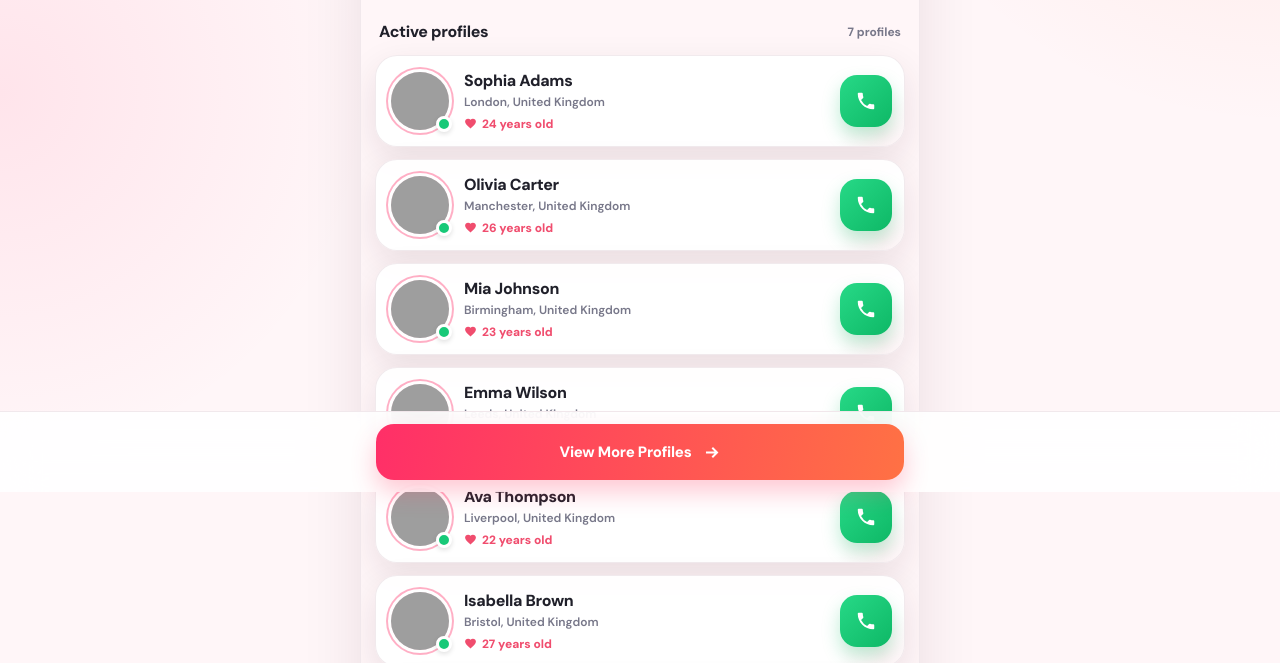
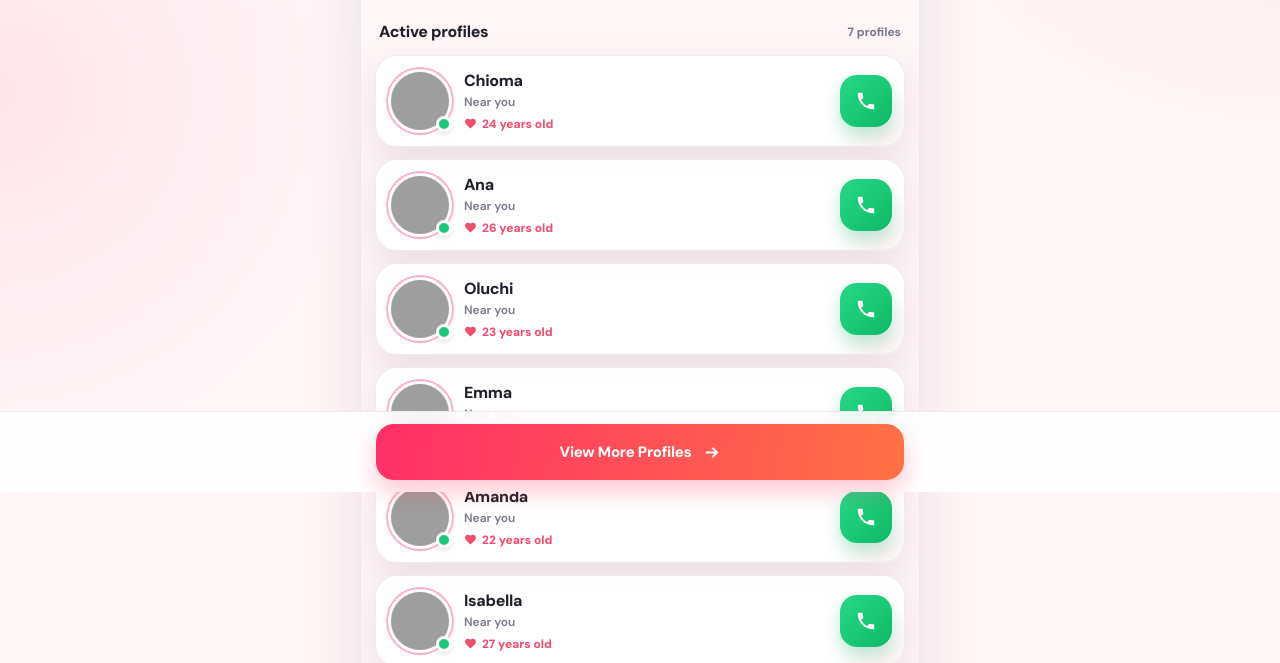
Before and after one commit to myacademy-b/Chatm, a plain HTML site: page index.html in a window 1280 px wide. Shown: the part 308-971 px from the top of the page. Drawn offline with Linux system fonts and the light colour scheme; grey boxes are pictures that could not be loaded.

Commit message:
Add files via upload

```diff
--- a/index.html
+++ b/index.html
@@ -638,52 +638,52 @@
 
     const profiles = [
       {
-        name: "Sophia Adams",
-        location: "London, United Kingdom",
+        name: "Chioma",
+        location: "Near you",
         age: 24,
-        image: "https://i.pravatar.cc/160?img=47",
+        image: "https://i.ibb.co/sJgyjdVD/IMG-6704.jpg",
         link: DESTINATION_URL
       },
       {
-        name: "Olivia Carter",
-        location: "Manchester, United Kingdom",
+        name: "Ana",
+        location: "Near you",
         age: 26,
-        image: "https://i.pravatar.cc/160?img=32",
+        image: "https://i.ibb.co/yczWZjFP/IMG-6705.jpg",
         link: DESTINATION_URL
       },
       {
-        name: "Mia Johnson",
-        location: "Birmingham, United Kingdom",
+        name: "Oluchi",
+        location: "Near you",
         age: 23,
-        image: "https://i.pravatar.cc/160?img=44",
+        image: "https://i.ibb.co/v671jVzK/IMG-6703.jpg",
         link: DESTINATION_URL
       },
       {
-        name: "Emma Wilson",
-        location: "Leeds, United Kingdom",
+        name: "Emma",
+        location: "Near you",
         age: 25,
-        image: "https://i.pravatar.cc/160?img=45",
+        image: "https://i.ibb.co/nNBGFZCb/IMG-6686.jpg",
         link: DESTINATION_URL
       },
       {
-        name: "Ava Thompson",
-        location: "Liverpool, United Kingdom",
+        name: "Amanda",
+        location: "Near you",
         age: 22,
-        image: "https://i.pravatar.cc/160?img=49",
+        image: "https://i.ibb.co/3mczJbYb/IMG-6683.webp",
         link: DESTINATION_URL
       },
       {
-        name: "Isabella Brown",
-        location: "Bristol, United Kingdom",
+        name: "Isabella",
+        location: "Near you",
         age: 27,
-        image: "https://i.pravatar.cc/160?img=38",
+        image: "https://i.ibb.co/C3QB7KCj/IMG-6682.jpg",
         link: DESTINATION_URL
       },
       {
-        name: "Charlotte Davis",
-        location: "Nottingham, United Kingdom",
+        name: "Anita",
+        location: "Near you",
         age: 24,
-        image: "https://i.pravatar.cc/160?img=36",
+        image: "https://i.ibb.co/Zz0jdJ9M/IMG-6681.jpg",
         link: DESTINATION_URL
       }
     ];
```
